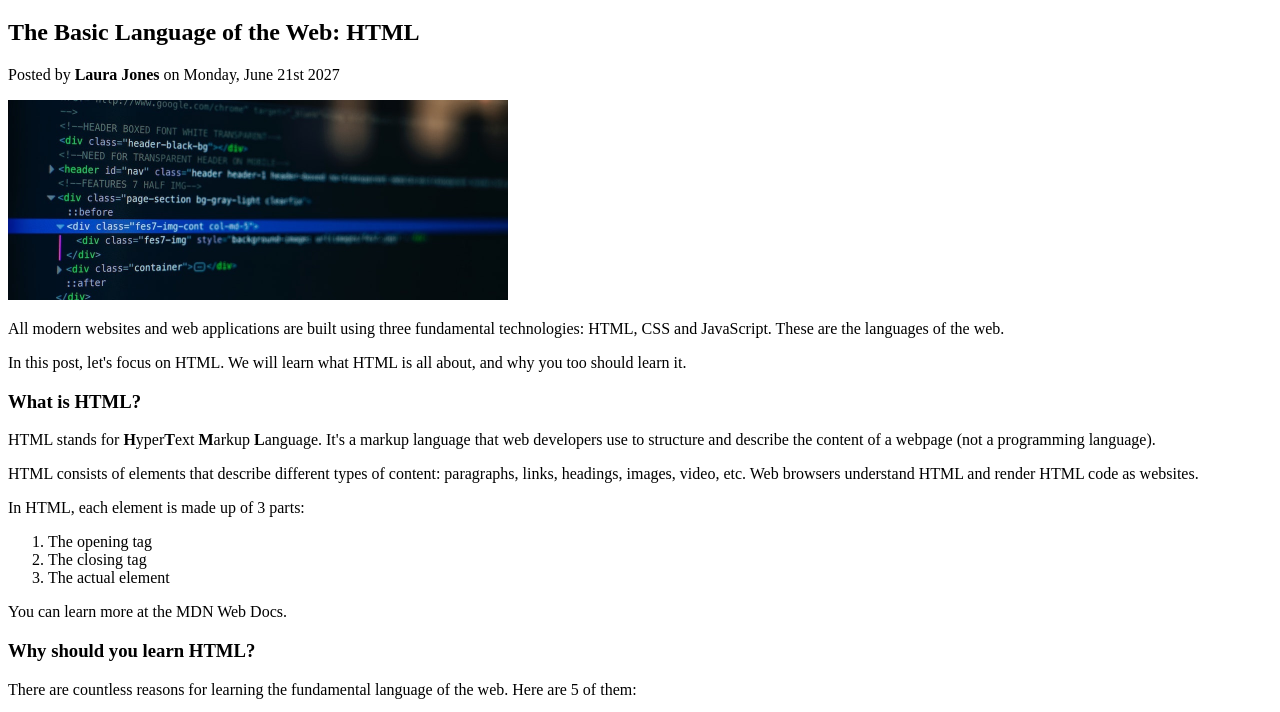
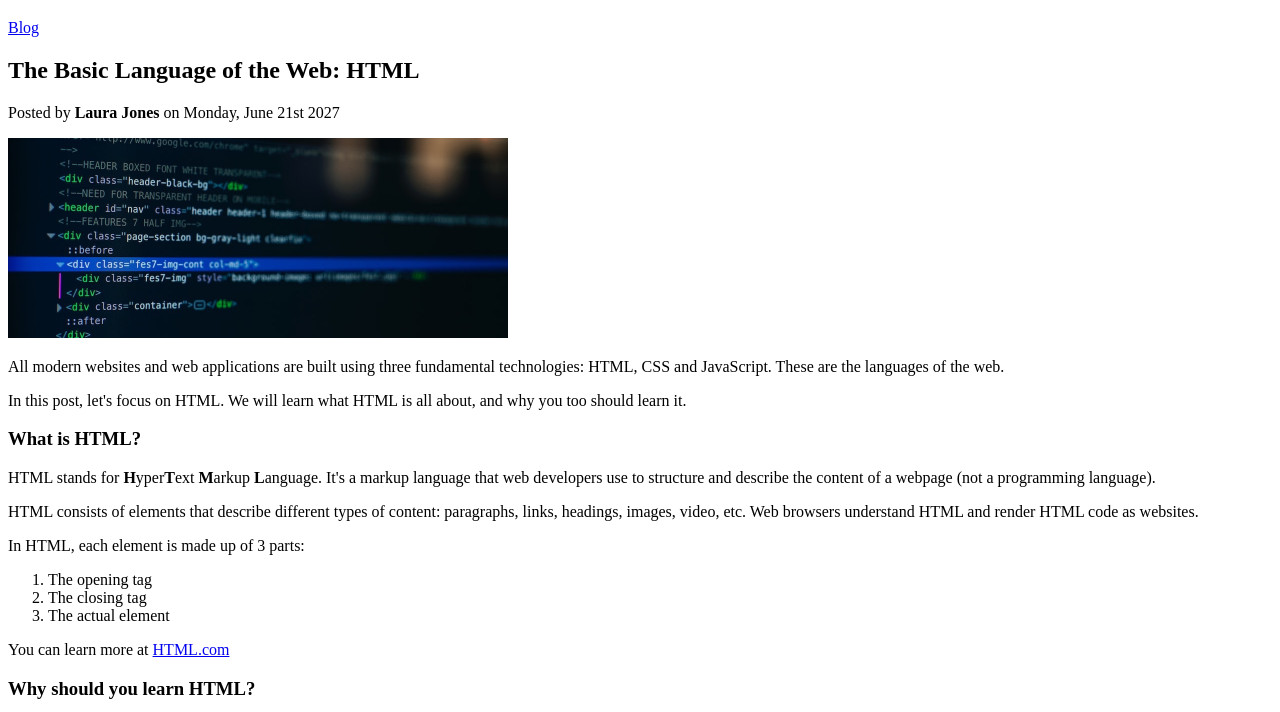
Before and after one commit to Gayathri-Elan/Basic-HTML, a plain HTML site: page index.html in a window 1280 px wide. Shown: the part 62-774 px from the top of the page. Drawn offline with Linux system fonts and the light colour scheme.

Commit message:
in process

```diff
--- a/index.html
+++ b/index.html
@@ -1,10 +1,12 @@
 <!DOCTYPE html>
 <html lang="en">
   <head>
+    <meta charset="UTF-8" />
     <title>The Basic Language of the Web: HTML</title>
   </head>
   <body>
     <h1>📘 The Code Magazine</h1>
+    <p><a href="blog.html">Blog</a></p>
     <h2>The Basic Language of the Web: HTML</h2>
     <p>Posted by <strong>Laura Jones</strong> on Monday, June 21st 2027</p>
     <img src="post-img.jpg" alt="Image not found" width="500" height="200" />
@@ -35,7 +37,9 @@
       <li>The closing tag</li>
       <li>The actual element</li>
     </ol>
-    You can learn more at the MDN Web Docs.
+    You can learn more at
+    <a href="https://html.com/" target="_blank">HTML.com</a>
+    <!--Opens linked website in a new tab-->
     <h3>Why should you learn HTML?</h3>
     <p>
       There are countless reasons for learning the fundamental language of the
```
